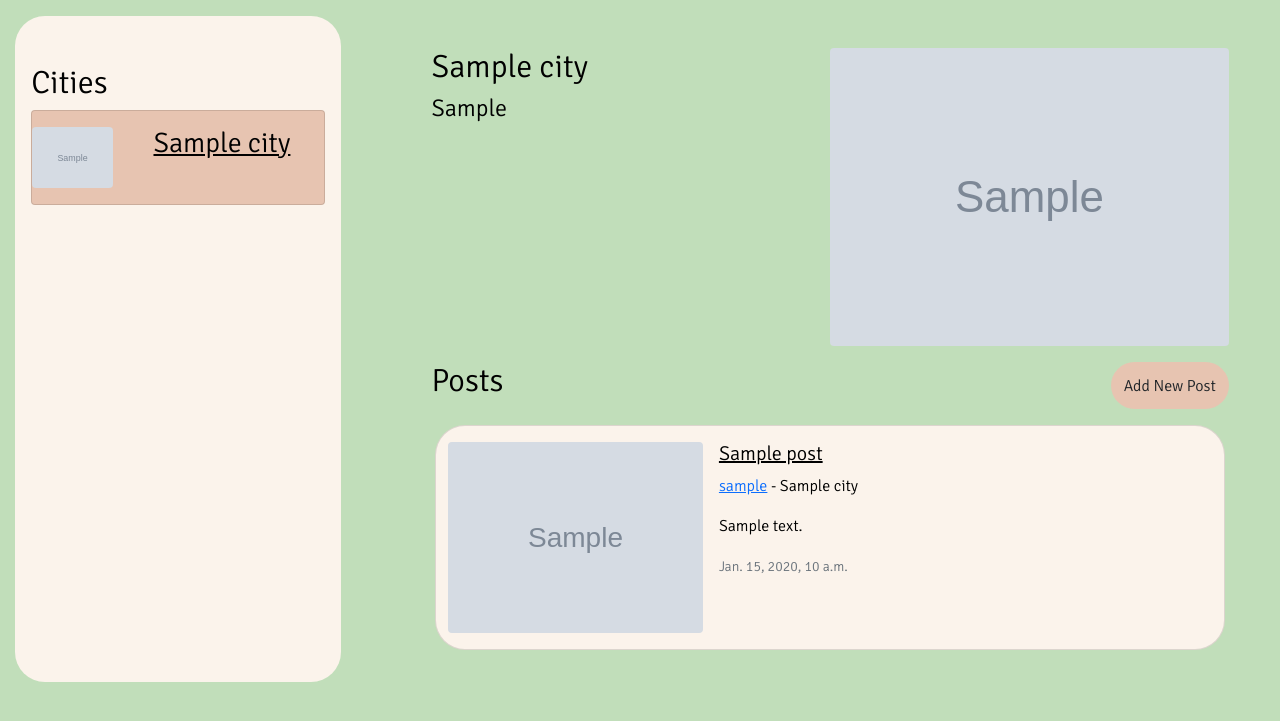
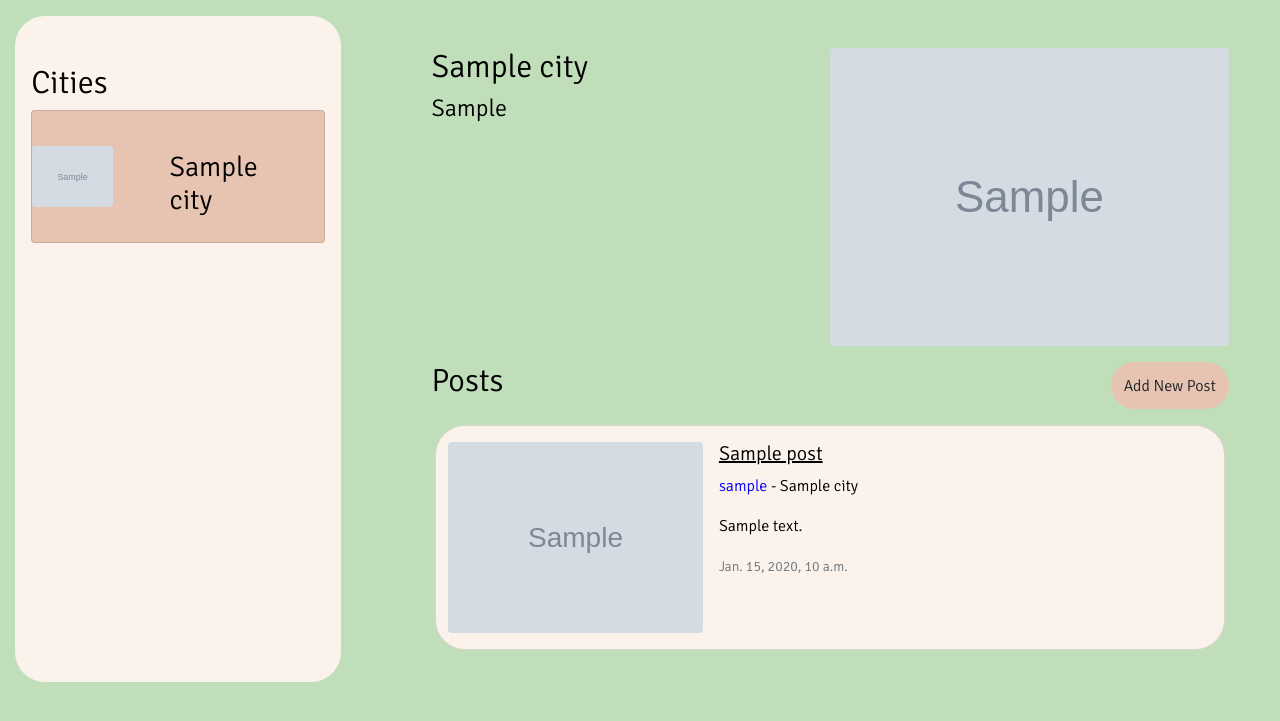
Before and after one commit to johndwatt/project-wayfarer, a Django app: page /cities/1/ in a window 1280 px wide. Shown: the part 79-800 px from the top of the page. Run offline with Django 3.2, Linux system fonts and the light colour scheme; tables that the repository leaves empty hold one stand-in row (values such as "Sample post"); grey boxes marked "Sample" are stand-in pictures.

Commit message:
styled city show page

```diff
--- a/main_app/templates/city_detail.html
+++ b/main_app/templates/city_detail.html
@@ -10,6 +10,7 @@
     <div class="container col-lg-3 pt-5 mt-3 px-3" style="background-color: #fbf3eb; border-radius: 30px;">
         <h2>Cities</h2>
         {% for city in cities.all %}
+        <a href="{% url 'city_detail' city.pk %}" style="text-decoration: none;">
             <div class="card mb-3" style="background-color: #e7c4b1;">
                 <div class="row">
                         <div class="col-4 d-flex justify-content-center" style="align-items: center;">
@@ -18,12 +19,13 @@
                         <div class="col-8">
                             <div class="card-body">
                                 <div class="d-flex justify-content-between">
-                            <h3 class="card-title"><a style="color: black;" href="{% url 'city_detail' city.pk %}">{{city.name}}</a></h3>
+                                    <h3 class="card-title mt-4 mx-3" style="color: black; text-decoration: none;">{{city.name}}</h3>
                                 </div>
                             </div>
                         </div>
                 </div>
             </div>
+        </a>
         {% endfor %}
     </div>
     <div class="container col-lg-8">
@@ -80,7 +82,7 @@
                                         </div>
                                         {% endif %}
                                     </div>
-                                    <p class="card-text"><a href="{% url 'profile' post.user.pk %}">{{post.user}}</a> - {{city.name}}</p>
+                                    <p class="card-text"><a href="{% url 'profile' post.user.pk %}" style="text-decoration: none; color: blue;">{{post.user}}</a> - {{city.name}}</p>
                                     <p class="card-text">{{post.content}}</p>
                                     <p class="card-text"><small class="text-muted">{{post.created_at}}</small></p>
                                 </div>
```
Lines whose indentation alone changed are shown as unchanged.
